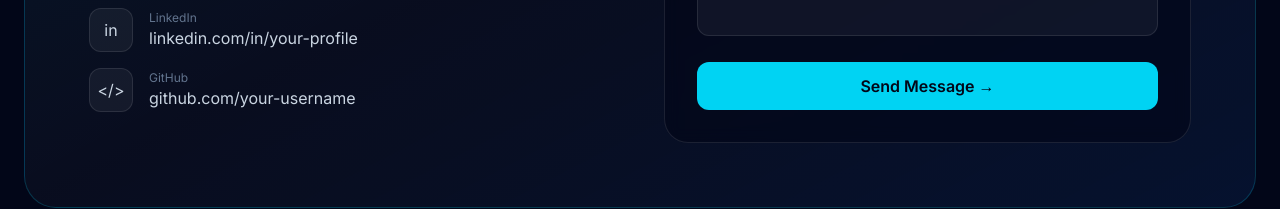
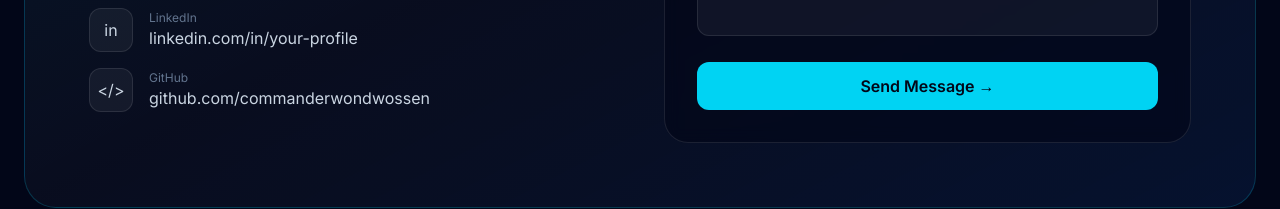
Before and after one commit to commanderwondwossen/commander-portfolio, a Next.js app: page / in a window 1280 px wide. Shown: the part 7310-7519 px from the top of the page. Built offline with nearby package versions, Linux system fonts and the light colour scheme.

Commit message:
update github contact information

```diff
--- a/app/page.tsx
+++ b/app/page.tsx
@@ -906,7 +906,7 @@ export default function Home() {
                     </span>
                     <span>
                       <span className="block text-xs text-slate-500">GitHub</span>
-                      github.com/your-username
+                      github.com/commanderwondwossen
                     </span>
                   </a>
                 </div>
```
